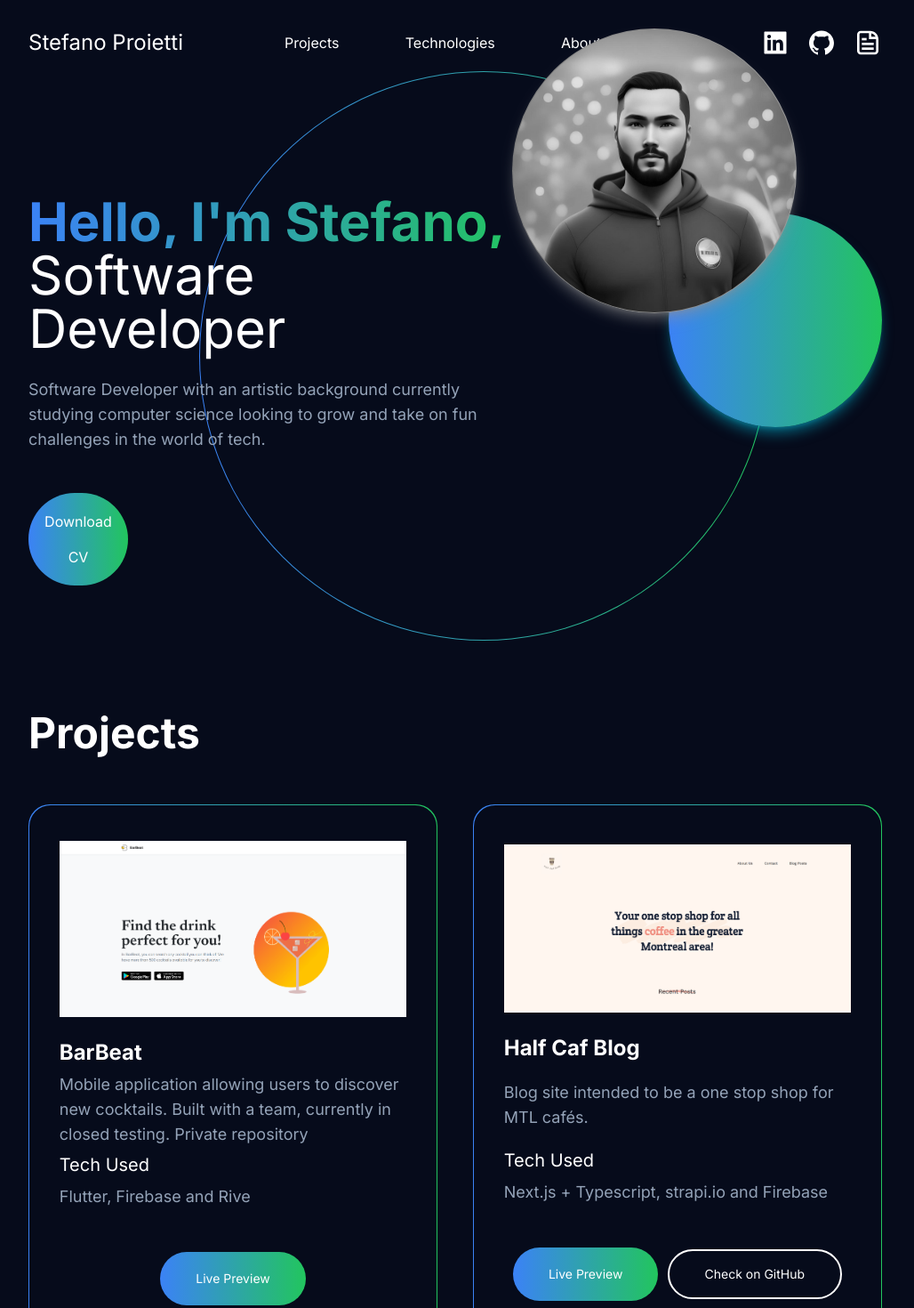
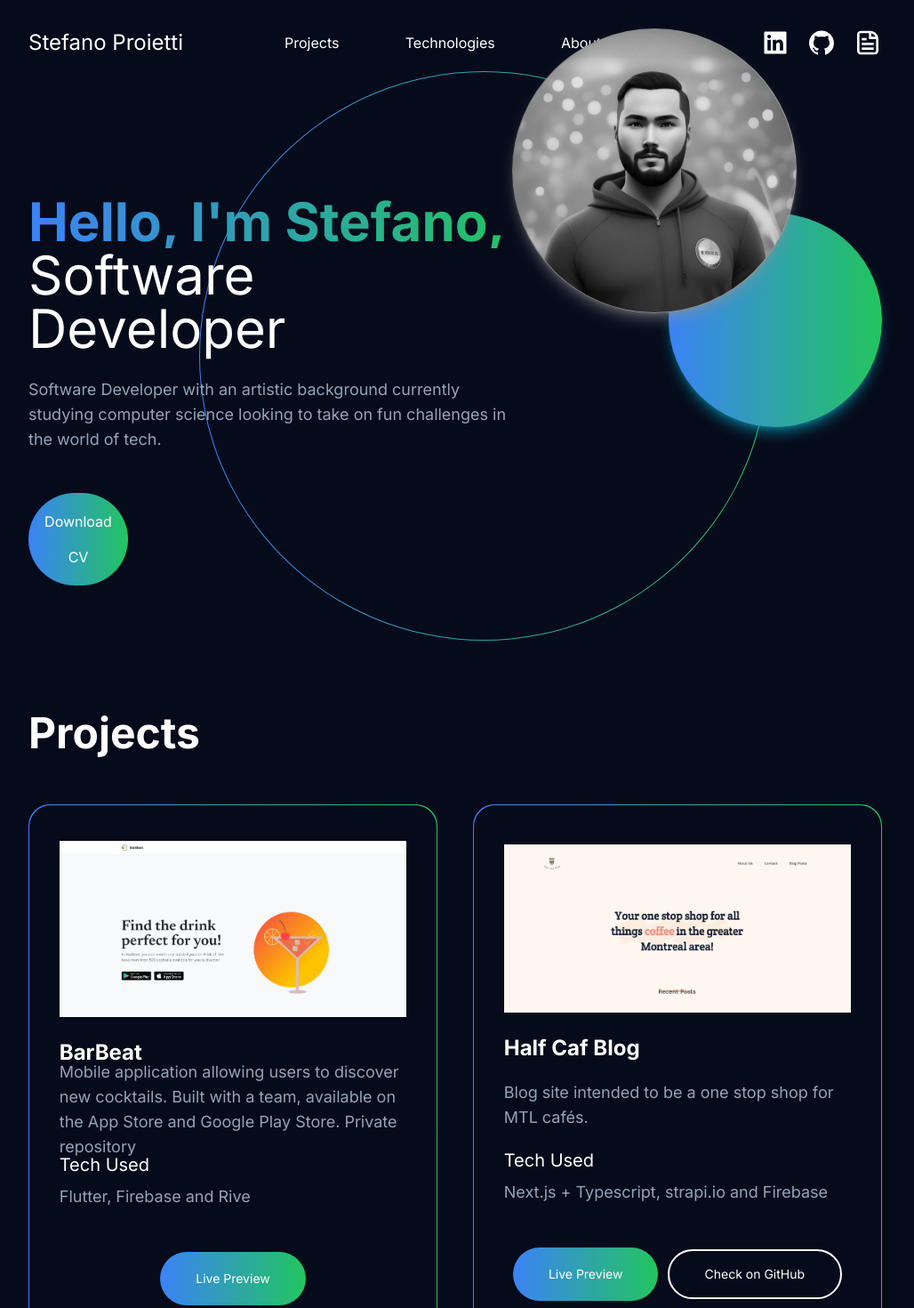
Before and after one commit to stefanomusicman/personal_portfolio_v2, a Next.js app: page / in a window 1280 px wide. Shown: the top 1470 px of the page at 89% size, without its empty margins (128-1156 px from the left). Built offline with nearby package versions, Linux system fonts and the light colour scheme.

Commit message:
chore: apply small change to barbeat project card

```diff
--- a/components/HeroSection.tsx
+++ b/components/HeroSection.tsx
@@ -169,7 +169,7 @@ const CircleWithImage: React.FC<HoverStatus> = ({ setIsHovering }) => {
 const TextSection = () => {
     const nameStyles: string = "font-bold text-2xl lg:text-5xl xl:text-6xl bg-gradient-to-r from-blue-500 to-green-500 inline-block text-transparent bg-clip-text";
     const titleStyles: string = "text-2xl lg:text-5xl xl:text-6xl";
-    const description: string = "Software Developer with an artistic background currently studying computer science looking to grow and take on fun challenges in the world of tech.";
+    const description: string = "Software Developer with an artistic background currently studying computer science looking to take on fun challenges in the world of tech.";
     {/* Passionate about using code as a tool to build fun and amazing things. */ }
 
     const nameRef: any = useRef();
--- a/components/Projects.tsx
+++ b/components/Projects.tsx
@@ -124,7 +124,7 @@ const projectInfo: CardInfo[] = [
         title: 'BarBeat',
         img: '/barbeat.png',
         tech: 'Flutter, Firebase and Rive',
-        description: 'Mobile application allowing users to discover new cocktails. Built with a team, currently in closed testing. Private repository',
+        description: 'Mobile application allowing users to discover new cocktails. Built with a team, available on the App Store and Google Play Store. Private repository',
         showDemoLink: true,
         showCodeLink: false,
         demoLink: 'https://barbeat.net/',
```
